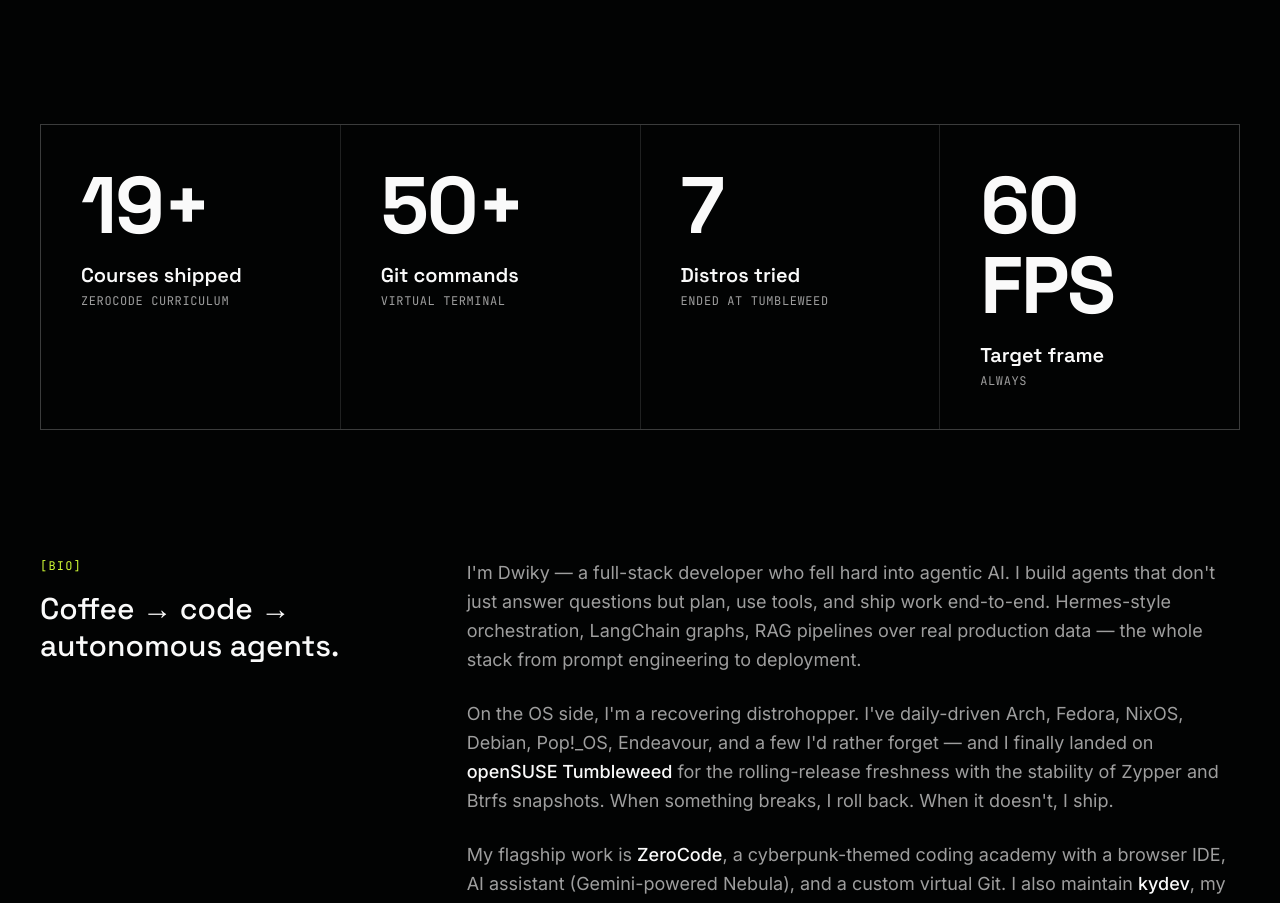
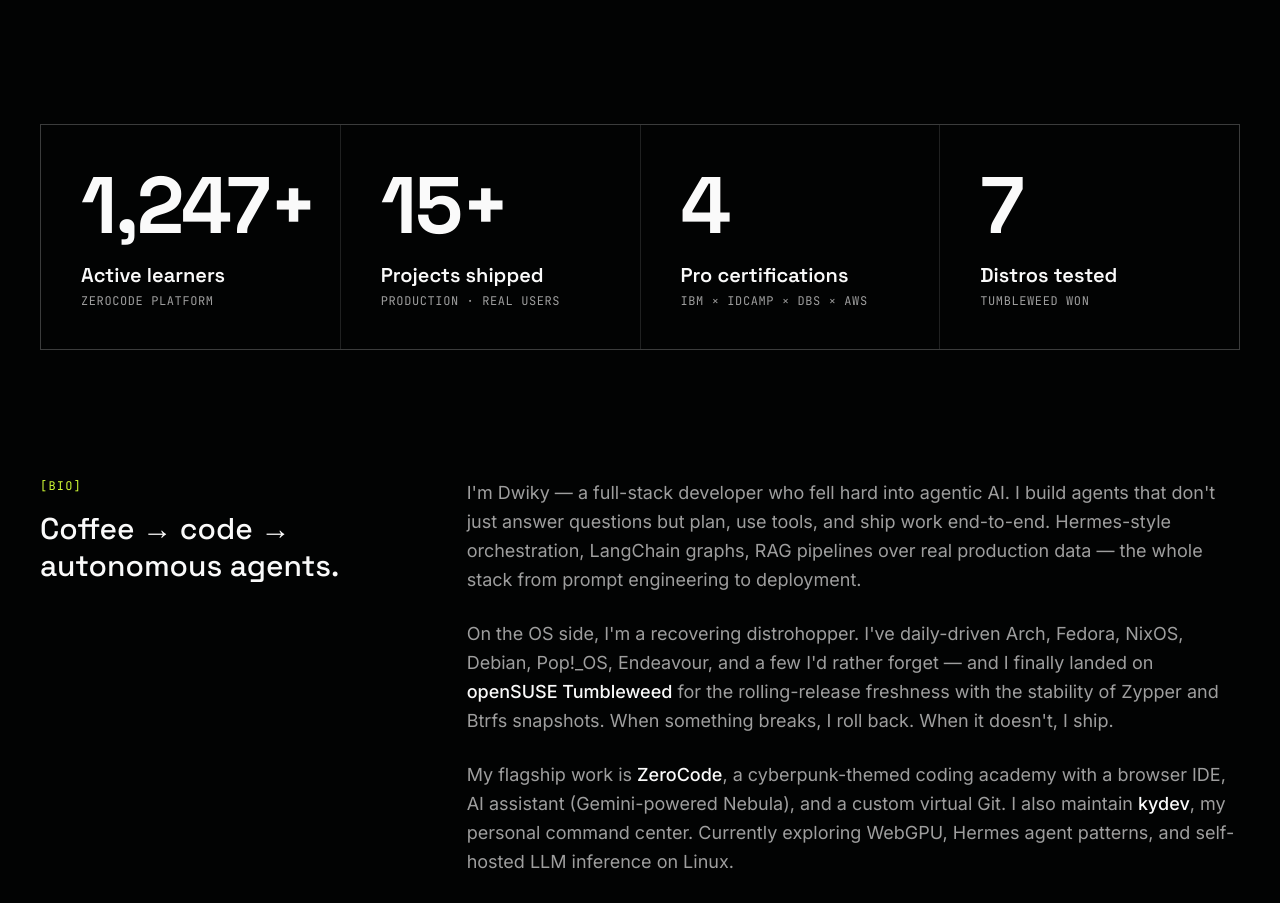
Before and after one commit to alertxsto/dwikycandra, a Next.js app: page / in a window 1280 px wide. Shown: the part 1668-2571 px from the top of the page. Built offline with nearby package versions, Linux system fonts and the light colour scheme.

Commit message:
fb9d7600-b116-4d66-8e55-c98ada97a475

```diff
--- a/src/components/portfolio/about.tsx
+++ b/src/components/portfolio/about.tsx
@@ -26,17 +26,17 @@
 
   return (
     <span ref={ref}>
-      {n}
+      {n.toLocaleString('en-US')}
       {suffix}
     </span>
   )
 }
 
 const stats = [
-  { value: 19, suffix: '+', label: 'Courses shipped', note: 'ZeroCode curriculum' },
-  { value: 50, suffix: '+', label: 'Git commands', note: 'virtual terminal' },
-  { value: 7, suffix: '', label: 'Distros tried', note: 'ended at Tumbleweed' },
-  { value: 60, suffix: ' FPS', label: 'Target frame', note: 'always' },
+  { value: 1247, suffix: '+', label: 'Active learners', note: 'ZeroCode platform' },
+  { value: 15, suffix: '+', label: 'Projects shipped', note: 'production · real users' },
+  { value: 4, suffix: '', label: 'Pro certifications', note: 'IBM × IDCamp × DBS × AWS' },
+  { value: 7, suffix: '', label: 'Distros tested', note: 'Tumbleweed won' },
 ]
 
 export default function About() {
```
